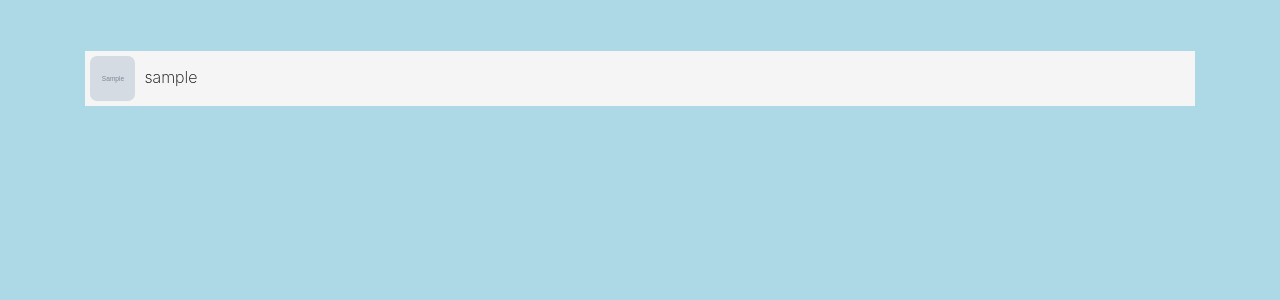
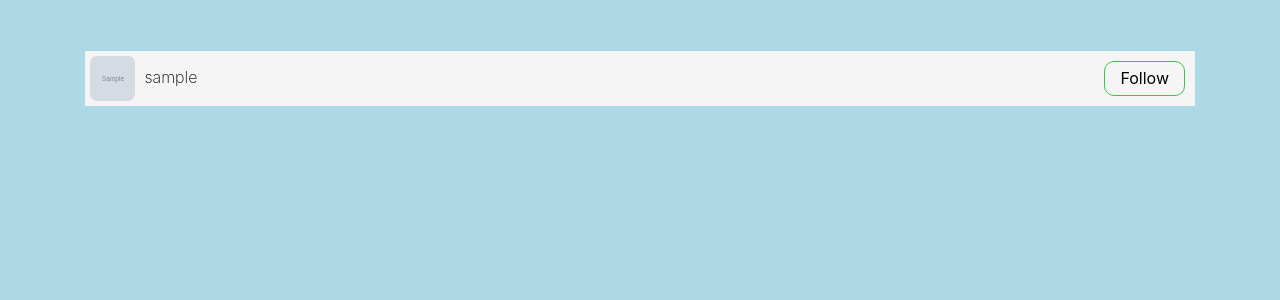
Before and after one commit to poltimmer/2ID60, a Django app: page /userlist/ in a window 1280 px wide. Shown: the part 66-366 px from the top of the page. Run offline with Django 3.2, Linux system fonts and the light colour scheme; tables that the repository leaves empty hold one stand-in row (values such as "Sample post"); grey boxes marked "Sample" are stand-in pictures; some libraries are stand-ins or nearby versions.

Commit message:
styled follow button, added it to list

```diff
--- a/blog/static/css/styles.css
+++ b/blog/static/css/styles.css
@@ -760,13 +760,43 @@ input:focus {
   height: 100%;
 }
 
+.userlist-flex {
+  display: flex;
+  align-items: stretch;
+  align-content: space-between;
+}
+
 .userlist-link {
   text-decoration: none;
   color: black;
   transition: 0.2s;
+  flex-grow: 1;
 }
 
 .userlist-link:hover {
   text-decoration: none;
   color: gray;
 }
+
+.follow-btn {
+  background-color: transparent;
+  margin: 10px;
+  padding: 4px 15px;
+  border-radius: 10px;
+  border: 1px solid #36c746;
+  font-size: 16px;
+  color: black;
+  transition: 0.25s cubic-bezier(0.22, 0.61, 0.36, 1)
+}
+
+.follow-btn:hover {
+  background-color: #5fdeb3;
+  border-radius: 50px;
+  border-color: #5fdeb3;
+  color: gray;
+  text-decoration: none;
+}
+
+.userlist-item .follow-btn {
+  margin-left: auto;
+}
--- a/blog/templates/blog/userlist.html
+++ b/blog/templates/blog/userlist.html
@@ -9,12 +9,15 @@
   <ul class="userlist">
   {% for user in users %}
     <li>
+      <div class="userlist-flex">
         <a class="userlist-link" href="{% url 'userprofile' pk=user.username %}">
           <div class="userlist-item">
             <img class="search-avatar" src="/static/media/{{ user.profile.profilepicture }}">
             <span>{{ user.username }}</span>
           </div>
         </a>
+        <a class="btn follow-btn" href="{% url 'follow' pk=user.username %}">Follow</a>
+      </div>
     </li>
   {% endfor %}
   {% if not users %}
--- a/blog/templates/blog/userprofile.html
+++ b/blog/templates/blog/userprofile.html
@@ -50,9 +50,9 @@
                 </div>
                 {% if request.user.is_authenticated and request.user != user %}
                 {% if not already_following %}
-                <a href="{% url 'follow' pk=user.username %}">Follow</a>
+                <a class="follow-btn" href="{% url 'follow' pk=user.username %}">Follow</a>
                 {% else %}
-                <a href="{% url 'unfollow' pk=user.username %}">Unfollow</a>
+                <a class="follow-btn" href="{% url 'unfollow' pk=user.username %}">Unfollow</a>
                 {% endif %}
                 {% endif %}
             </div>
```
Also changed, not shown: blog/templates/blog/feed.html (+5 -2 lines). Lines whose indentation alone changed are shown as unchanged.
